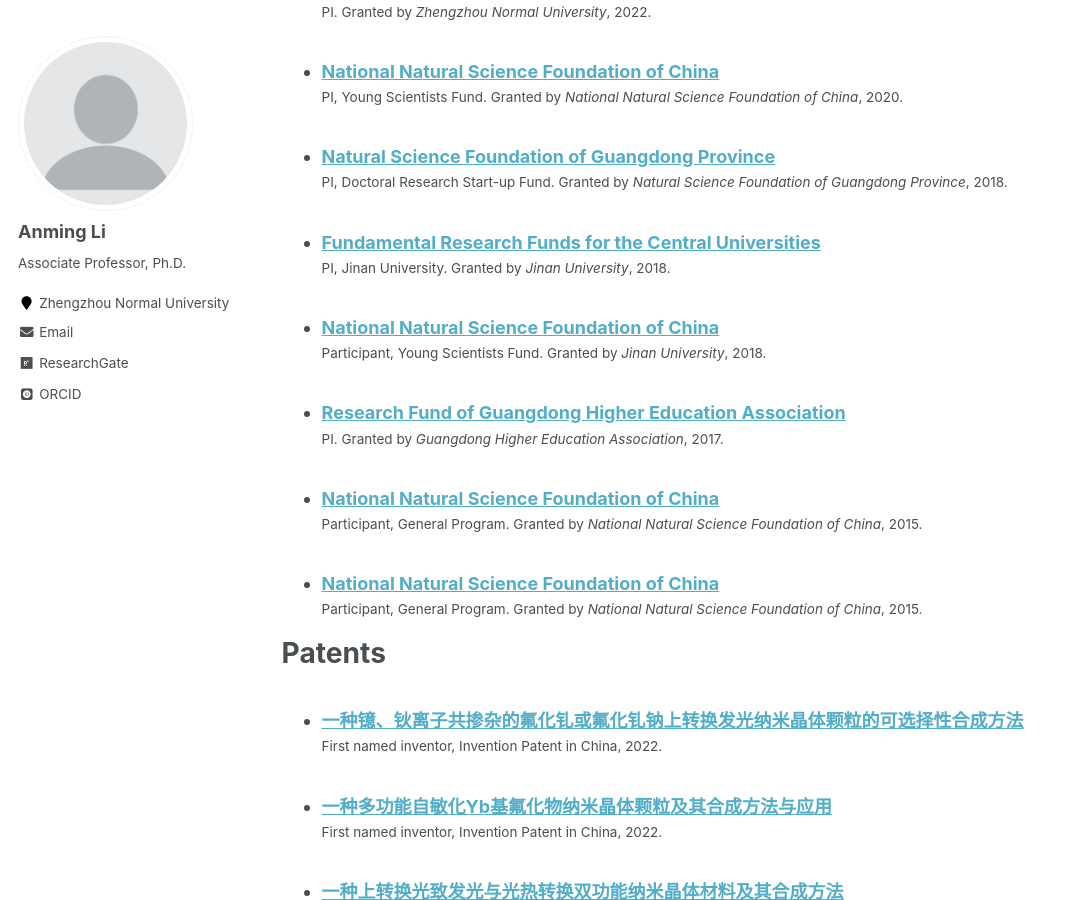
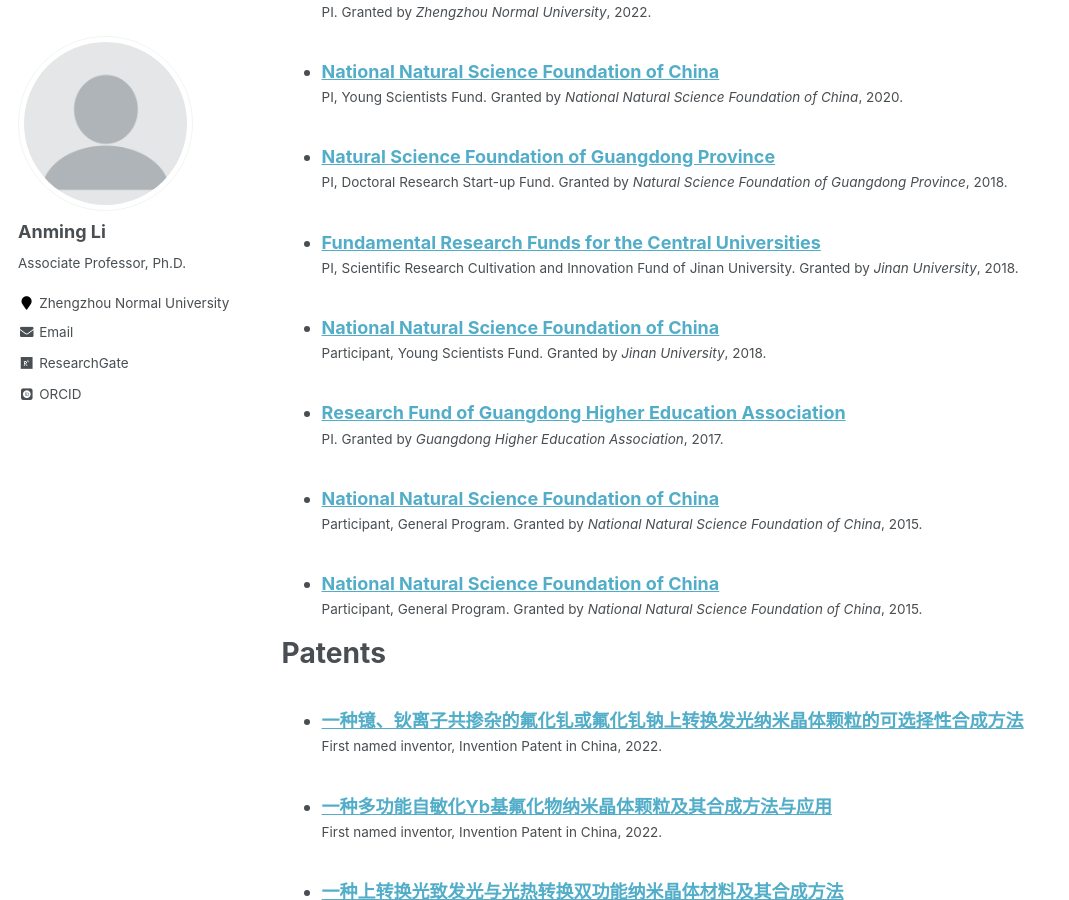
Before and after one commit to ucnclab/ucnclab.github.io, a Jekyll site: the page built from _pages/cv.md, in a window 1280 px wide and 900 px high, scrolled down 3700 px. Shown: the whole window, without its empty margins (0-1069 px from the left). Built offline with Jekyll 4.4.1, drawn with Linux system fonts in a browser that asks for light colours; some web fonts are replaced; formulas are drawn with MathJax 3.

Commit message:
Add files via upload

```diff
--- a/_research/2018-01-01-research5.md
+++ b/_research/2018-01-01-research5.md
@@ -6,7 +6,7 @@
 organization: "Jinan University"
 date: 2018-01-01
 location: "Guangzhou, China"
-role: "PI, Jinan University."
+role: "PI, Scientific Research Cultivation and Innovation Fund of Jinan University."
 ---
 
 PI. Scientific Research Cultivation and Innovation Fund of Jinan University.
```
